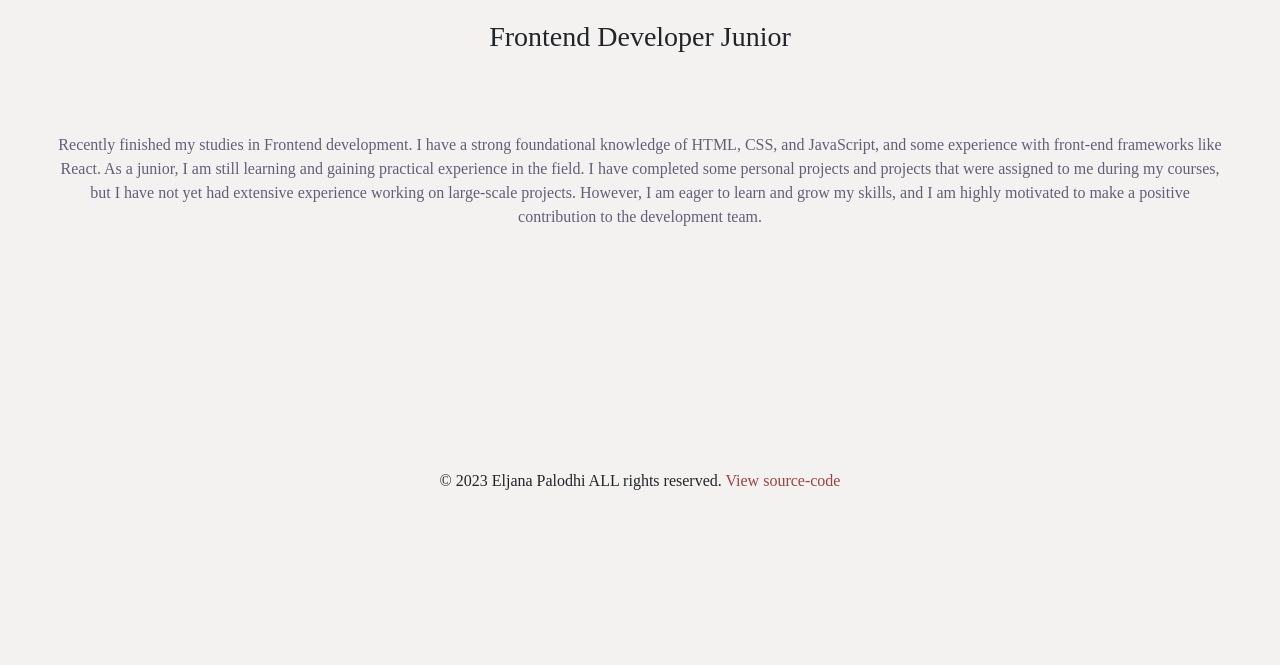
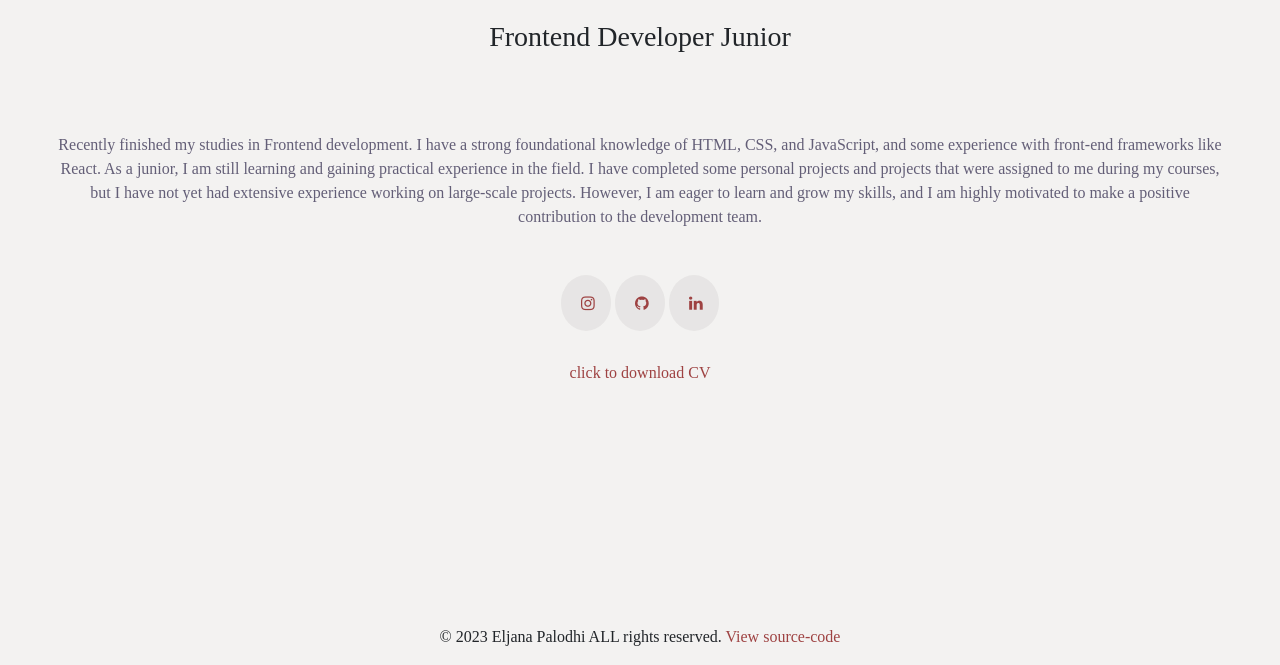
Before and after one commit to eljanaPalodhi/eljanapalodi-portfolio, a plain HTML site: page about.html in a window 1280 px wide. Shown: the part 210-875 px from the top of the page. Before the commit the page ends 800 px from the top, so only its background shows below. Drawn offline with nearby package versions, Linux system fonts and the light colour scheme.

Commit message:
added link to my social media

```diff
--- a/about.html
+++ b/about.html
@@ -82,11 +82,28 @@
       However, I am eager to learn and grow my skills, and I am highly motivated
       to make a positive contribution to the development team.
     </p>
+
+    <link
+      rel="stylesheet"
+      href="https://cdnjs.cloudflare.com/ajax/libs/font-awesome/4.7.0/css/font-awesome.min.css"
+    />
+
+    <a
+      href="https://www.instagram.com/eliana_palodi/"
+      class="fa fa-instagram"
+    ></a>
+    <a href="https://github.com/eljanaPalodhi" class="fa fa-github"></a>
+    <a
+      href="https://www.linkedin.com/in/eljana-palodhi-480a261b2/"
+      class="fa fa-linkedin"
+    ></a>
+
+    <a href="/eljana palodhi.pdf" class="resume">click to download CV </a>
     <footer class="page-footer font-small footer-dark pt-4">
       <div class="container-fluid text-center text-md-left">
         <div class="footer-copyright text-center py-3">
           © 2023 Eljana Palodhi ALL rights reserved.
-          <a href="https://github.com/eljanaPalodhi/my-portfolio">
+          <a href="https://github.com/eljanaPalodhi/eljanapalodi-portfolio">
             View source-code</a
           >
         </div>
--- a/src/style.css
+++ b/src/style.css
@@ -62,6 +62,11 @@ footer {
   background: rgba(230, 228, 227, 0.479);
   margin-top: 30px;
 }
+.resume {
+  display: block;
+  text-decoration: none;
+  margin-top: 30px;
+}
 
 .contact-link li {
   padding: 30px;
@@ -84,3 +89,17 @@ p {
 .img-responsive:hover {
   transform: scale(1.3);
 }
+.fa {
+  margin-top: 30px;
+  padding: 20px;
+  font-size: 30px;
+  width: 50px;
+  border-radius: 50%;
+  text-align: center;
+  text-decoration: none;
+  background-color: rgba(202, 199, 199, 0.308);
+}
+
+.fa:hover {
+  opacity: 0.7;
+}
```
Also changed, not shown: contact.html (+1 -1 lines), index.html (+1 -1 lines), website.html (+1 -1 lines), 1 other file.
